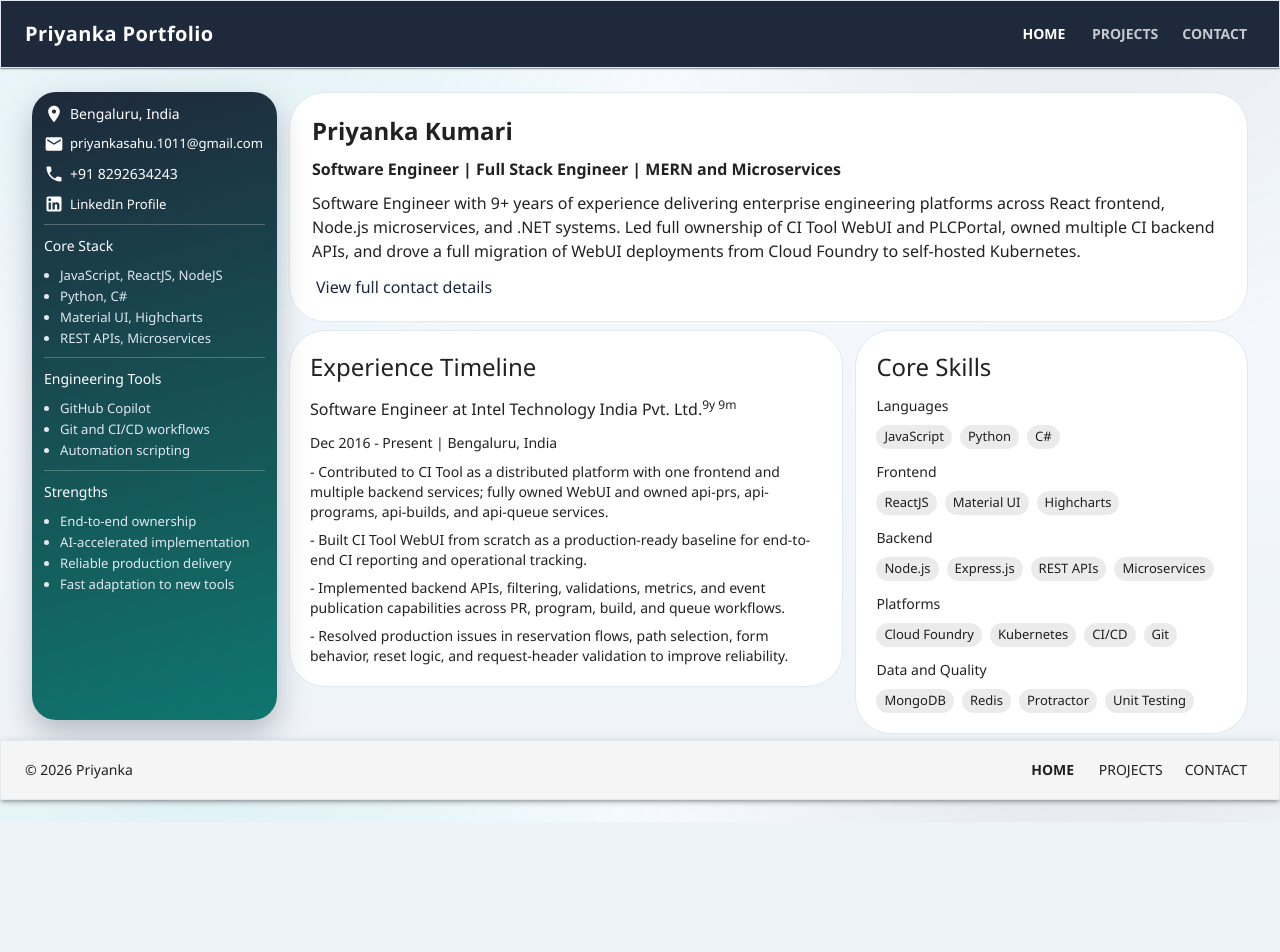
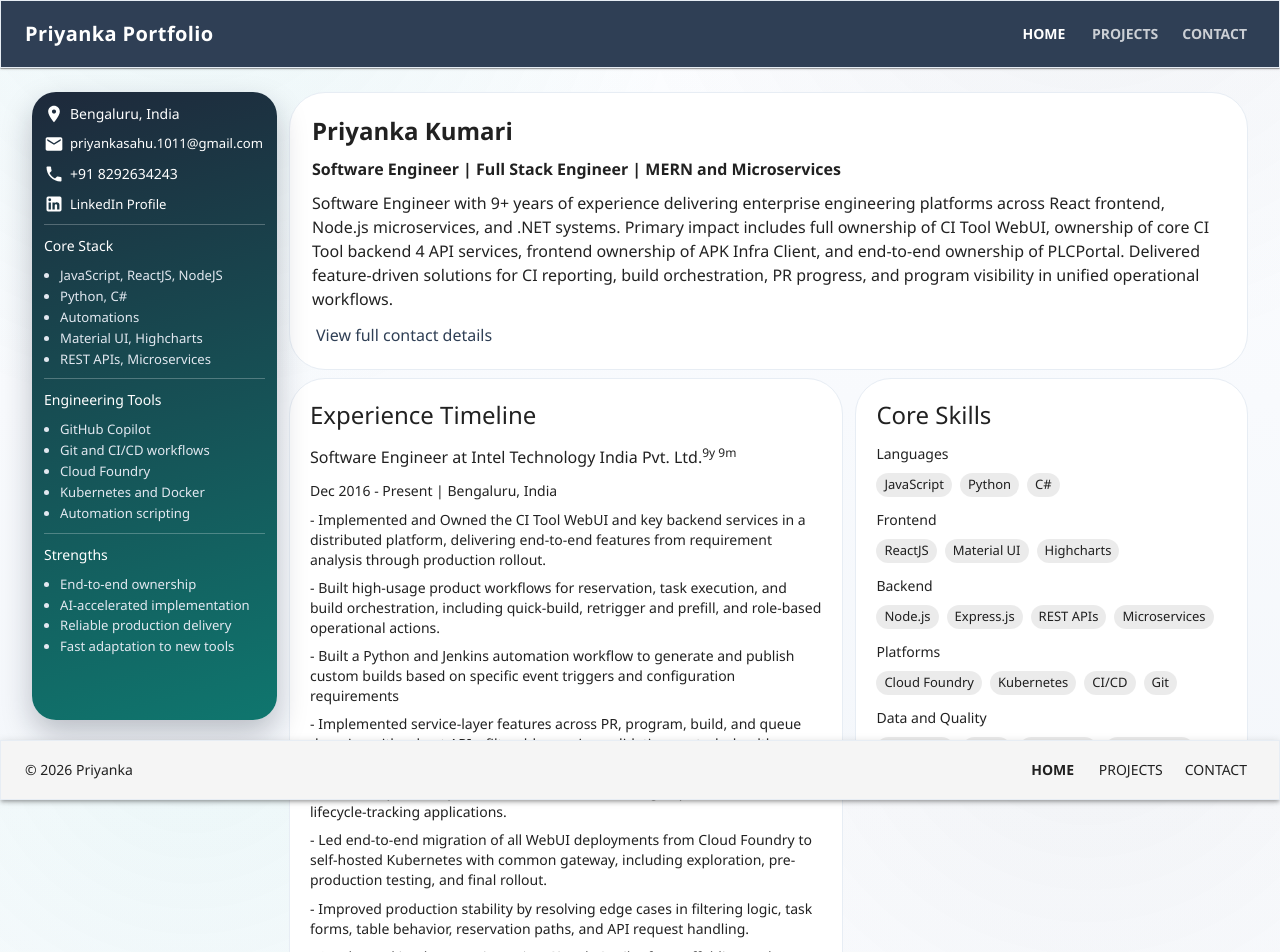
Before and after one commit to priyankak10/priyanka-portfolio, a React (Vite) app in the folder priyanka-portfolio/: page / in a window 1280 px wide. Shown: the top 952 px of the page. Before the commit the page ends 822 px from the top, so only its background shows below. Built offline with nearby package versions, Linux system fonts and the light colour scheme.

Commit message:
updated data

```diff
--- a/priyanka-portfolio/src/App.jsx
+++ b/priyanka-portfolio/src/App.jsx
@@ -9,13 +9,13 @@ const appTheme = createTheme({
   palette: {
     mode: "light",
     primary: {
-      main: "#1e293b",
+      main: "#2f3f55",
     },
     secondary: {
-      main: "#0ea5a5",
+      main: "#0f766e",
     },
     background: {
-      default: "#eef3f8",
+      default: "#f7f9fc",
       paper: "#ffffff",
     },
   },
@@ -29,9 +29,9 @@ const appTheme = createTheme({
     MuiCssBaseline: {
       styleOverrides: {
         body: {
-          backgroundColor: "#eef3f8",
+          backgroundColor: "#f7f9fc",
           backgroundImage:
-            "radial-gradient(circle at 15% -10%, rgba(14,165,165,0.12), transparent 36%), radial-gradient(circle at 85% -15%, rgba(30,41,59,0.1), transparent 34%), linear-gradient(180deg, #f8fbff 0%, #eef3f8 100%)",
+            "radial-gradient(circle at 15% -10%, rgba(27,168,160,0.08), transparent 36%), radial-gradient(circle at 85% -15%, rgba(47,63,85,0.06), transparent 34%), linear-gradient(180deg, #fcfdff 0%, #f4f7fb 100%)",
           backgroundAttachment: "fixed",
         },
       },
@@ -39,7 +39,7 @@ const appTheme = createTheme({
     MuiPaper: {
       styleOverrides: {
         root: {
-          border: "1px solid #e2e8f0",
+          border: "1px solid #e7edf4",
         },
       },
     },
--- a/priyanka-portfolio/src/data/portfolioData.js
+++ b/priyanka-portfolio/src/data/portfolioData.js
@@ -6,26 +6,36 @@ export const portfolioData = {
     phone: "+91 8292634243",
     email: "priyankasahu.1011@gmail.com",
     linkedin: "https://linkedin.com/in/priyanka-kumari-cse",
+    github: "https://github.com/priyankak10",
   },
   summary:
-    "Software Engineer with 9+ years of experience delivering enterprise engineering platforms across React frontend, Node.js microservices, and .NET systems. Led full ownership of CI Tool WebUI and PLCPortal, owned multiple CI backend APIs, and drove a full migration of WebUI deployments from Cloud Foundry to self-hosted Kubernetes.",
+    "Software Engineer with 9+ years of experience delivering enterprise engineering platforms across React frontend, Node.js microservices, and .NET systems. Primary impact includes full ownership of CI Tool WebUI, ownership of core CI Tool backend 4 API services, frontend ownership of APK Infra Client, and end-to-end ownership of PLCPortal. Delivered feature-driven solutions for CI reporting, build orchestration, PR progress, and program visibility in unified operational workflows.",
   skills: {
     languages: ["JavaScript", "Python", "C#"],
     frontend: ["ReactJS", "Material UI", "Highcharts"],
     backend: ["Node.js", "Express.js", "REST APIs", "Microservices"],
     platforms: ["Cloud Foundry", "Kubernetes", "CI/CD", "Git"],
     dataAndQuality: ["MongoDB", "Redis", "Protractor", "Unit Testing"],
+    automations: [
+      "Jenkins",
+      "GitHub Copilot",
+      "python",
+      "Automation Scripting",
+    ],
   },
   sidebar: {
     coreStack: [
       "JavaScript, ReactJS, NodeJS",
       "Python, C#",
+      "Automations",
       "Material UI, Highcharts",
       "REST APIs, Microservices",
     ],
     engineeringTools: [
       "GitHub Copilot",
       "Git and CI/CD workflows",
+      "Cloud Foundry",
+      "Kubernetes and Docker",
       "Automation scripting",
     ],
     strengths: [
@@ -43,10 +53,14 @@ export const portfolioData = {
       endDate: "Present",
       location: "Bengaluru, India",
       highlights: [
-        "Contributed to CI Tool as a distributed platform with one frontend and multiple backend services; fully owned WebUI and owned api-prs, api-programs, api-builds, and api-queue services.",
-        "Built CI Tool WebUI from scratch as a production-ready baseline for end-to-end CI reporting and operational tracking.",
-        "Implemented backend APIs, filtering, validations, metrics, and event publication capabilities across PR, program, build, and queue workflows.",
-        "Resolved production issues in reservation flows, path selection, form behavior, reset logic, and request-header validation to improve reliability.",
+        "Implemented and Owned the CI Tool WebUI and key backend services in a distributed platform, delivering end-to-end features from requirement analysis through production rollout.",
+        "Built high-usage product workflows for reservation, task execution, and build orchestration, including quick-build, retrigger and prefill, and role-based operational actions.",
+        "Built a Python and Jenkins automation workflow to generate and publish custom builds based on specific event triggers and configuration requirements",
+        "Implemented service-layer features across PR, program, build, and queue domains with robust APIs, filterable queries, validation controls, health metrics, and event publication.",
+        "Increased platform performance with Redis caching improvements in lifecycle-tracking applications.",
+        "Led end-to-end migration of all WebUI deployments from Cloud Foundry to self-hosted Kubernetes with common gateway, including exploration, pre-production testing, and final rollout.",
+        "Improved production stability by resolving edge cases in filtering logic, task forms, table behavior, reservation paths, and API request handling.",
+        "Accelerated implementation using GitHub Copilot for scaffolding and refactoring, backed by review and testing discipline.",
       ],
     },
   ],
```
